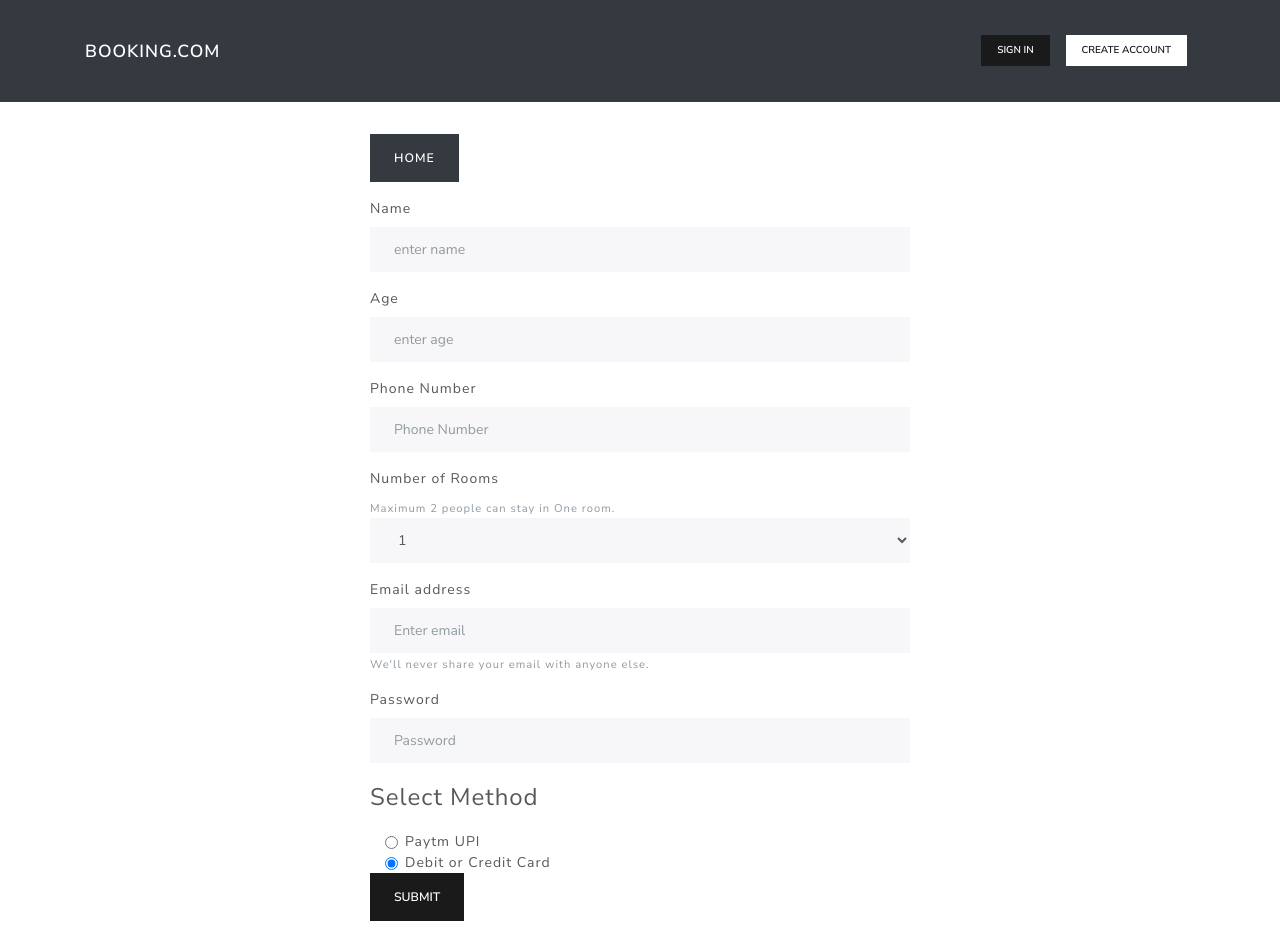
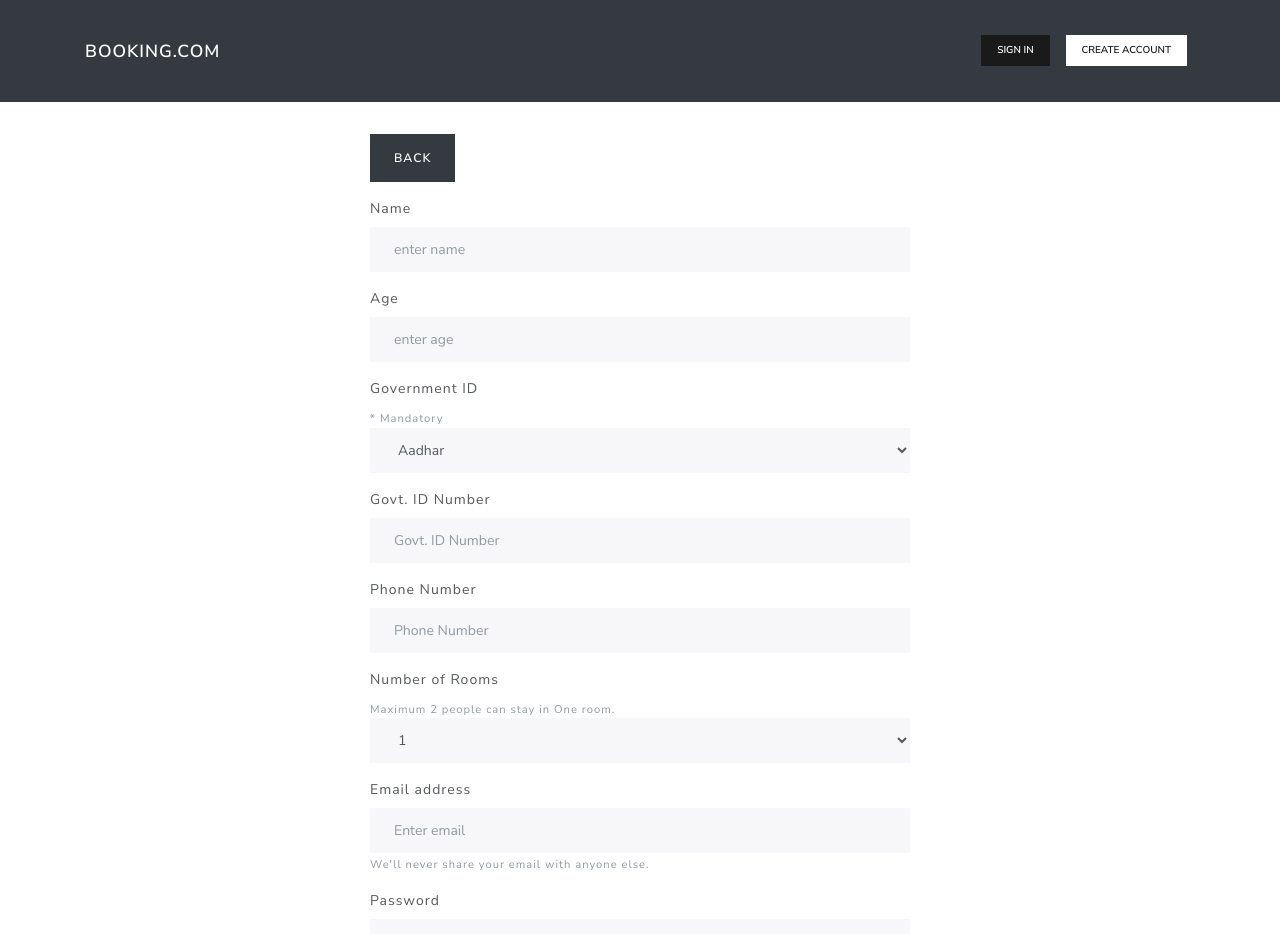
Before and after one commit to anubhavcu/booking.com, a React (Create React App) app: page /payment in a window 1280 px wide. Shown: the top 934 px of the page. Built offline with nearby package versions, Linux system fonts and the light colour scheme.

Commit message:
added payment screen and payment info pages
- styling of other components
- using Form fiels in payment screen component

```diff
--- a/src/App.js
+++ b/src/App.js
@@ -9,6 +9,7 @@ import Cities from './screens/Cities';
 import CityRooms from './screens/CityRooms';
 import RoomInfo from './components/RoomInfo';
 import PaymentScreen from './screens/PaymentScreen';
+import PaymentWindow from './screens/PaymentWindow';
 
 const App = () => {
   return (
@@ -22,6 +23,7 @@ const App = () => {
         <Route path='/selectcity' component={Cities} exact />
         <Route path='/selectcity/:id' component={CityRooms} exact />
         <Route path='/room/:city/:id' component={RoomInfo} />
+        <Route path='/paymentwindow' component={PaymentWindow} />
       </main>
       <Footer />
     </Router>
--- a/src/components/CityCard.js
+++ b/src/components/CityCard.js
@@ -1,12 +1,9 @@
-import React, { useEffect } from 'react';
+import React from 'react';
 
 import { Card, Container } from 'react-bootstrap';
 import { Link } from 'react-router-dom';
 
 const CityCard = ({ city }) => {
-  // useEffect(() => {
-  // }, []);
-
   return (
     <Container>
       <Card className='my-3  rounded customHover'>
--- a/src/components/RoomInfo.js
+++ b/src/components/RoomInfo.js
@@ -11,12 +11,13 @@ import {
 } from 'react-bootstrap';
 import Rating from '../components/Rating';
 import image from '../mockImage.jpg';
+import loading from '../loader.gif';
 
 const RoomInfo = ({ match }) => {
   const [room, setRoom] = useState({});
   const [facilities, setFacilities] = useState([]);
+  const [isLoading, setLoading] = useState(true);
   useEffect(() => {
-    // console.log(match.params);
     fetchRoomDetails();
   }, [match]);
 
@@ -25,8 +26,7 @@ const RoomInfo = ({ match }) => {
       `http://localhost:5000/${match.params.city}/${match.params.id}`
     );
     const data = await res.json();
-    console.log(data);
-    console.log(data.facilities);
+    setLoading(false);
     setRoom(data);
     setFacilities(data.facilities);
   };
@@ -38,6 +38,12 @@ const RoomInfo = ({ match }) => {
       >
         Go Back
       </Link>
+      {isLoading === true && (
+        <div>
+          <h1>Loading...</h1>
+          <img src={loading} alt='loading'></img>
+        </div>
+      )}
       <Row>
         <Col md={6}>
           <Image src={image} alt={room.name} fluid />
@@ -50,8 +56,6 @@ const RoomInfo = ({ match }) => {
             <ListGroup.Item>
               <Rating value={room.rating} text={`${room.numReviews} reviews`} />
             </ListGroup.Item>
-            {/* <ListGroup.Item>Price: ${product.price}</ListGroup.Item>
-            <ListGroup.Item>Description : {product.description}</ListGroup.Item> */}
             {facilities.map((item) => (
               <ListGroup.Item>
                 <i className='fas fa-arrow-circle-right'></i> {item}
--- a/src/screens/Cities.js
+++ b/src/screens/Cities.js
@@ -1,20 +1,20 @@
 import React, { useState, useEffect } from 'react';
 import { Link } from 'react-router-dom';
-import { Row, Col, Card, Button, CardDeck, Container } from 'react-bootstrap';
+import { Row, Col, Container } from 'react-bootstrap';
 import CityCard from '../components/CityCard';
-import rooms from '../data/db.js';
+import loading from '../loader.gif';
 const Cities = () => {
   const [cityList, setCityList] = useState([]);
+  const [isLoading, setLoading] = useState(true);
   useEffect(() => {
-    // fetchCities();
     fetchFromData();
   }, []);
 
   const fetchFromData = async () => {
     const res = await fetch(`http://localhost:5000/cities`);
     const data = await res.json();
-    // console.log(data);
     setCityList(data);
+    setLoading(false);
   };
 
   return (
@@ -22,6 +22,12 @@ const Cities = () => {
       <Link className='btn btn-dark my-3 customHover' to='/'>
         Go Back
       </Link>
+      {isLoading === true && (
+        <div>
+          <h1>Loading...</h1>
+          <img src={loading} alt='loading'></img>
+        </div>
+      )}
       <Row>
         {cityList.map((city) => (
           <Col sm={12} md={6} lg={4} xl={3}>
--- a/src/screens/CityRooms.js
+++ b/src/screens/CityRooms.js
@@ -1,30 +1,36 @@
 import React, { useState, useEffect } from 'react';
 import { Container, Row, Col } from 'react-bootstrap';
 import { Link } from 'react-router-dom';
-// import rooms from '../data/db.js';
 import RoomCard from '../components/RoomCard';
+import loading from '../loader.gif';
 
 const CityRooms = ({ match }) => {
   const [city, setCity] = useState('');
   const [rooms, setRooms] = useState([]);
+  const [isLoading, setLoading] = useState(true);
 
   useEffect(() => {
     fetchRooms();
-    // console.log(match.params.id);
   }, [match]);
   const fetchRooms = async () => {
     setCity(match.params.id);
     const cityName = match.params.id.toLowerCase();
     const res = await fetch(`http://localhost:5000/${cityName}`);
     const data = await res.json();
-    // console.log(data);
     setRooms(data);
+    setLoading(false);
   };
   return (
     <Container>
       <Link className='btn btn-dark my-3 customHover' to='/selectcity'>
         Go Back
       </Link>
+      {isLoading === true && (
+        <div>
+          <h1>Loading...</h1>
+          <img src={loading} alt='loading'></img>
+        </div>
+      )}
       <Row>
         {rooms.map((room) => (
           <Col sm={12} md={6} lg={4} xl={3}>
--- a/src/screens/PaymentScreen.js
+++ b/src/screens/PaymentScreen.js
@@ -1,17 +1,18 @@
 import React from 'react';
-import { Button, Col, Container, Form, FormLabel } from 'react-bootstrap';
+import { Form } from 'react-bootstrap';
 import { Link } from 'react-router-dom';
 import FormContainer from '../components/FormContainer';
 
 const PaymentScreen = () => {
-  const setPaymentMethod = (e) => {
-    console.log(e);
+  const handleSubmit = () => {
+    // alert('done');
   };
+
   return (
     <div>
       <FormContainer>
-        <Link className='btn btn-dark my-3 customHover' to='/'>
-          Home
+        <Link className='btn btn-dark my-3 customHover' to='/selectcity'>
+          Back
         </Link>
         <Form.Group controlId='formBasicEmail'>
           <Form.Group controlId='formBasicPassword'>
@@ -21,6 +22,19 @@ const PaymentScreen = () => {
           <Form.Group controlId='formBasicPassword'>
             <Form.Label>Age</Form.Label>
             <Form.Control type='number' placeholder='enter age' />
+          </Form.Group>
+          <Form.Group controlId='exampleForm.ControlSelect1'>
+            <Form.Label>Government ID</Form.Label>
+            <Form.Text className='text-muted'>* Mandatory</Form.Text>
+            <Form.Control as='select'>
+              <option>Aadhar</option>
+              <option>Driving License</option>
+              <option>Passport</option>
+            </Form.Control>
+          </Form.Group>
+          <Form.Group controlId='formBasicPassword'>
+            <Form.Label>Govt. ID Number</Form.Label>
+            <Form.Control type='text' placeholder='Govt. ID Number' />
           </Form.Group>
           <Form.Group controlId='formBasicPassword'>
             <Form.Label>Phone Number</Form.Label>
@@ -50,29 +64,13 @@ const PaymentScreen = () => {
         </Form.Group>
 
         <Form>
-          <Form.Group>
-            <FormLabel as='legend'>Select Method</FormLabel>
-          </Form.Group>
-          <Col>
-            <Form.Check
-              type='radio'
-              label='Paytm UPI'
-              name='paymentMethod'
-              value='Paytm'
-              checked
-              onChange={(e) => setPaymentMethod(e.target.value)}
-            ></Form.Check>
-            <Form.Check
-              type='radio'
-              label='Debit or Credit Card'
-              name='paymentMethod'
-              value='Card'
-              checked
-              onChange={(e) => setPaymentMethod(e.target.value)}
-            ></Form.Check>
-          </Col>
-
-          <Button variant='primary'>Submit</Button>
+          {/* <Button variant='primary' onClick={handleSubmit}>
+            Next
+          </Button> */}
+          {/* using temporary link for now, should be a submit form  */}
+          <Link className='btn btn-dark my-3 customHover' to='/paymentwindow'>
+            Next
+          </Link>
         </Form>
       </FormContainer>
     </div>
--- /dev/null
+++ b/src/screens/PaymentWindow.js
@@ -0,0 +1,66 @@
+import React, { useState } from 'react';
+import { Container, Col, Form, FormLabel, Button } from 'react-bootstrap';
+import { Link } from 'react-router-dom';
+import FormContainer from '../components/FormContainer';
+
+const PaymentWindow = () => {
+  const [paymentMethod, setPaymentMethod] = useState('upi');
+  return (
+    <Container>
+      <Link className='btn btn-dark my-3 customHover' to='/payment'>
+        Back
+      </Link>
+
+      <Col>
+        <Form.Group>
+          <FormLabel as='legend'>Select Payment Method</FormLabel>
+        </Form.Group>
+        <Form.Check
+          type='radio'
+          label='Paytm UPI'
+          name='paymentMethod'
+          value='Upi'
+          onChangeCapture={(e) => setPaymentMethod(e.target.value)}
+        ></Form.Check>
+        <Form.Check
+          type='radio'
+          label='Debit or Credit Card'
+          name='paymentMethod'
+          value='Card'
+          onChangeCapture={(e) => setPaymentMethod(e.target.value)}
+        ></Form.Check>
+        <br></br>
+        <br></br>
+      </Col>
+
+      {paymentMethod === 'Upi' && (
+        <>
+          <Form.Group controlId='formBasicPassword'>
+            <Form.Label>Enter Upi ID : </Form.Label>
+            <Form.Control type='text' placeholder='anubhav@upi.com' />
+          </Form.Group>
+          <Button variant='primary'>Submit</Button>
+        </>
+      )}
+      {paymentMethod === 'Card' && (
+        <div>
+          <Form.Group controlId='formBasicPassword'>
+            <Form.Label>Enter Card Number : </Form.Label>
+            <Form.Control type='text' placeholder='2313-4322-1234' />
+          </Form.Group>
+          <Form.Group controlId='formBasicPassword'>
+            <Form.Label>Exp. Date : </Form.Label>
+            <Form.Control type='text' placeholder='mm/yyyy' />
+          </Form.Group>
+          <Form.Group controlId='formBasicPassword'>
+            <Form.Label>CVV : </Form.Label>
+            <Form.Control type='text' placeholder='123' />
+          </Form.Group>
+          <Button variant='primary'>Submit</Button>{' '}
+        </div>
+      )}
+    </Container>
+  );
+};
+
+export default PaymentWindow;
```
Also changed, not shown: src/components/PopUp.js (added, +34 -0 lines), src/loader.gif (added).
